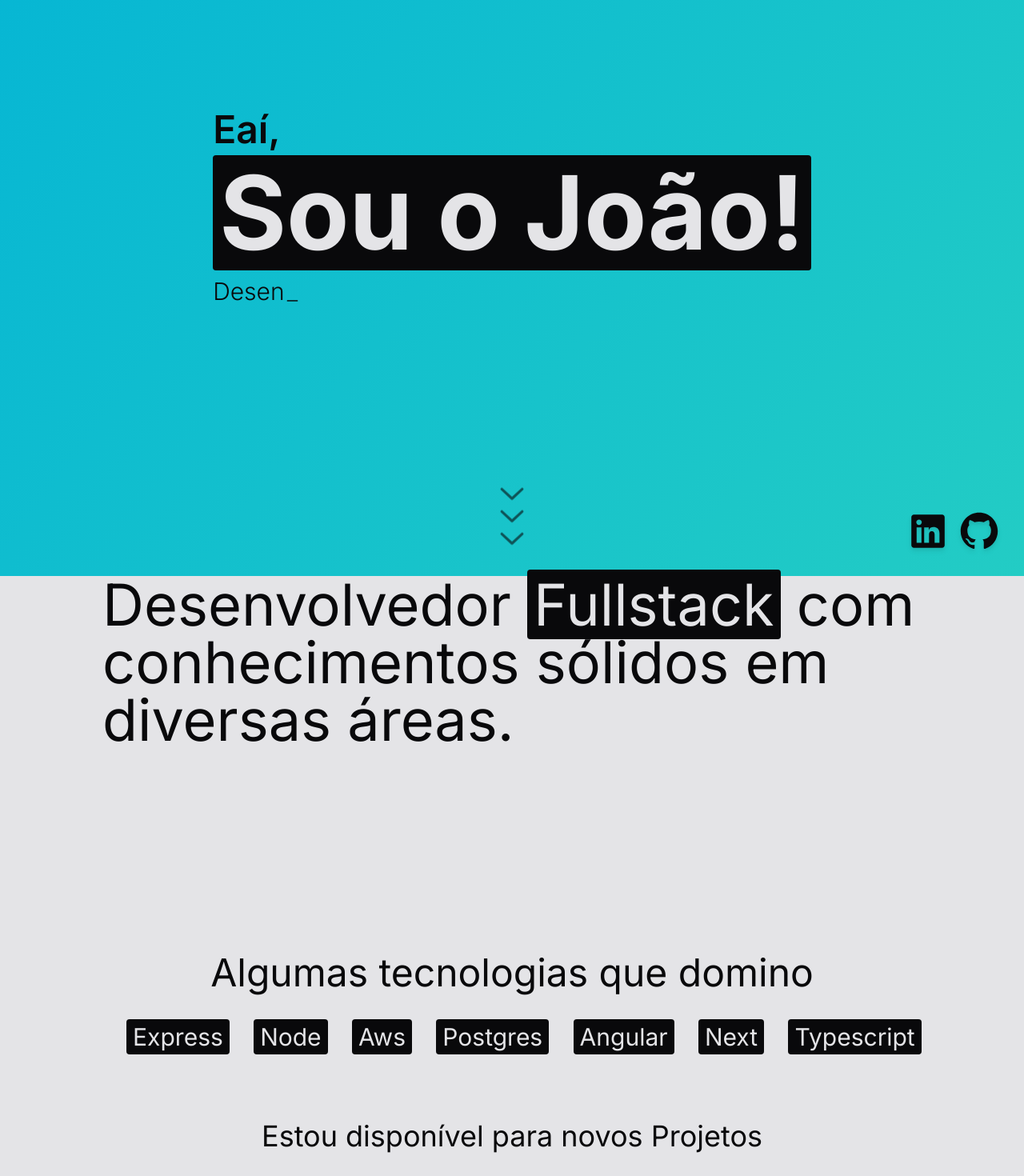
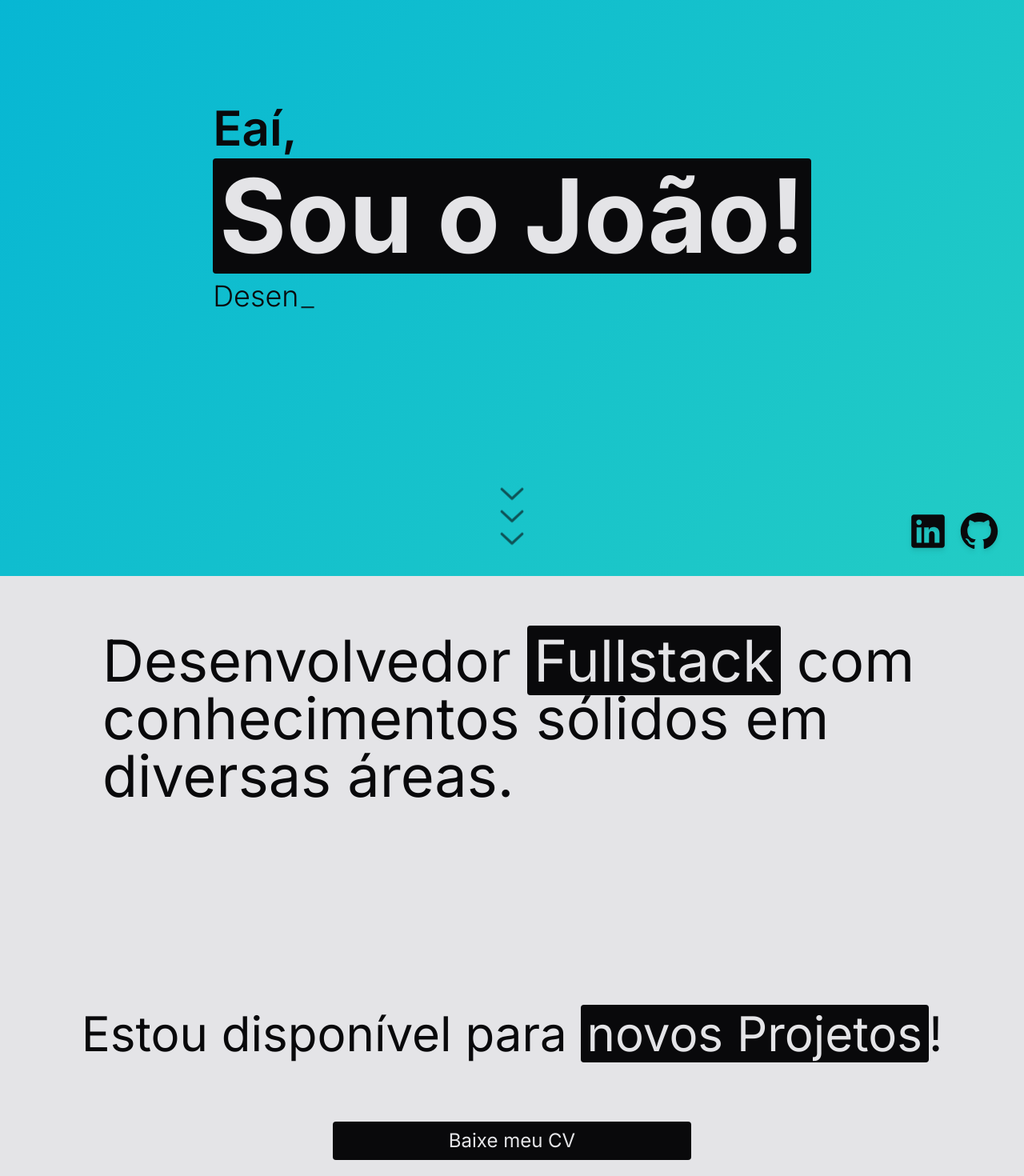
Before and after one commit to 7Cass/portfolio, a Next.js app: page / in a window 1280 px wide. Shown: the part 80-1550 px from the top of the page at 80% size. Built offline with nearby package versions, Linux system fonts and the light colour scheme; what tailwindcss-animation-delay would draw is missing.

Commit message:
fix: minor adjusts

```diff
--- a/src/app/page.tsx
+++ b/src/app/page.tsx
@@ -37,19 +37,13 @@ export default function Home() {
       {/* Hero */}
       <section className="pb-4 h-screen w-full flex flex-col justify-center items-center text-zinc-950 dark:text-zinc-200">
         <div className="space-y-2 flex-1 flex flex-col justify-center">
-          <p className="text-3xl md:text-4xl lg:text-5xl font-semibold">Eaí,</p>
+          <p className="text-4xl md:text-5xl lg:text-6xl font-semibold">Eaí,</p>
           <div className="flex items-center justify-center gap-2">
-            {/* <span className="text-5xl md:text-7xl lg:text-9xl font-semibold dark:text-zinc-200 text-zinc-950">
-              &lt;
-            </span> */}
-            <h1 className="text-5xl md:text-7xl lg:text-9xl font-bold rounded p-2 bg-zinc-950 dark:bg-zinc-200 text-zinc-200 dark:text-zinc-950">
+            <h1 className="text-7xl md:text-8xl lg:text-9xl font-bold rounded p-2 bg-zinc-950 dark:bg-zinc-200 text-zinc-200 dark:text-zinc-950">
               Sou o João!
             </h1>
-            {/* <span className="tracking-[-6px] md:tracking-[-10px] lg:tracking-[-18px] text-5xl md:text-7xl lg:text-9xl font-semibold dark:text-zinc-200 text-zinc-950">
-              /&gt;
-            </span> */}
           </div>
-          <h4 className="text-md md:text-2xl lg:text-3xl text-zinc-950 dark:text-zinc-200 font-light">
+          <h4 className="text-lg md:text-3xl lg:text-4xl text-zinc-950 dark:text-zinc-200 font-light">
             <Typewriter
               words={[
                 'Desenvolvedor Front-End',
@@ -71,9 +65,9 @@ export default function Home() {
         <a
           href="#about"
           className="cursor-pointer -space-y-5 text-zinc-950 dark:text-zinc-200 opacity-60">
-          <ChevronDownIcon className="h-8 md:h-12 w-8 md:w-12 animate-bounce" />
-          <ChevronDownIcon className="h-8 md:h-12 w-8 md:w-12 animate-bounce animation-delay-100" />
-          <ChevronDownIcon className="h-8 md:h-12 w-8 md:w-12 animate-bounce animation-delay-150" />
+          <ChevronDownIcon className="h-12 md:h-12 w-12 md:w-12 animate-bounce" />
+          <ChevronDownIcon className="h-12 md:h-12 w-12 md:w-12 animate-bounce animation-delay-100" />
+          <ChevronDownIcon className="h-12 md:h-12 w-12 md:w-12 animate-bounce animation-delay-150" />
         </a>
       </section>
 
@@ -89,12 +83,11 @@ export default function Home() {
             com conhecimentos sólidos em diversas áreas.
           </h2>
 
-          <div className="w-full flex flex-col gap-8 items-center justify-center">
+          {/* <div className="w-full flex flex-col gap-8 items-center justify-center">
             <h2 className="text-2xl md:text-3xl lg:text-5xl">
               Algumas tecnologias que domino
             </h2>
 
-            {/* todo: Fazer 2+ sliders na vertical */}
             <div className="relative w-full md:max-w-5xl h-12 overflow-x-hidden">
               <div
                 style={{
@@ -131,18 +124,22 @@ export default function Home() {
                   ))}
               </div>
             </div>
+          </div> */}
 
-            <div className="w-full flex flex-col items-center justify-center gap-8 mt-12">
-              <h2 className="text-2xl md:text-4xl">
-                Estou disponível para novos Projetos
-              </h2>
-              <a
-                href="./cv_fullstack.pdf"
-                target="_blank"
-                className="max-w-xs text-center text-2xl p-2 rounded cursor-pointer bg-zinc-950 text-zinc-200 dark:bg-zinc-200 dark:text-zinc-950">
-                Baixe meu CV
-              </a>
-            </div>
+          <div className="w-full flex flex-col items-center justify-center gap-20">
+            <h3 className="text-3xl md:text-4xl lg:text-6xl">
+              Estou disponível para{' '}
+              <span className="px-2 rounded dark:bg-zinc-200 dark:text-zinc-950 bg-zinc-950 text-zinc-200">
+                novos Projetos
+              </span>
+              !
+            </h3>
+            <a
+              href="./cv_fullstack.pdf"
+              target="_blank"
+              className="w-full md:max-w-md text-center text-2xl p-2 rounded cursor-pointer bg-zinc-950 text-zinc-200 dark:bg-zinc-200 dark:text-zinc-950">
+              Baixe meu CV
+            </a>
           </div>
         </div>
       </section>
```
